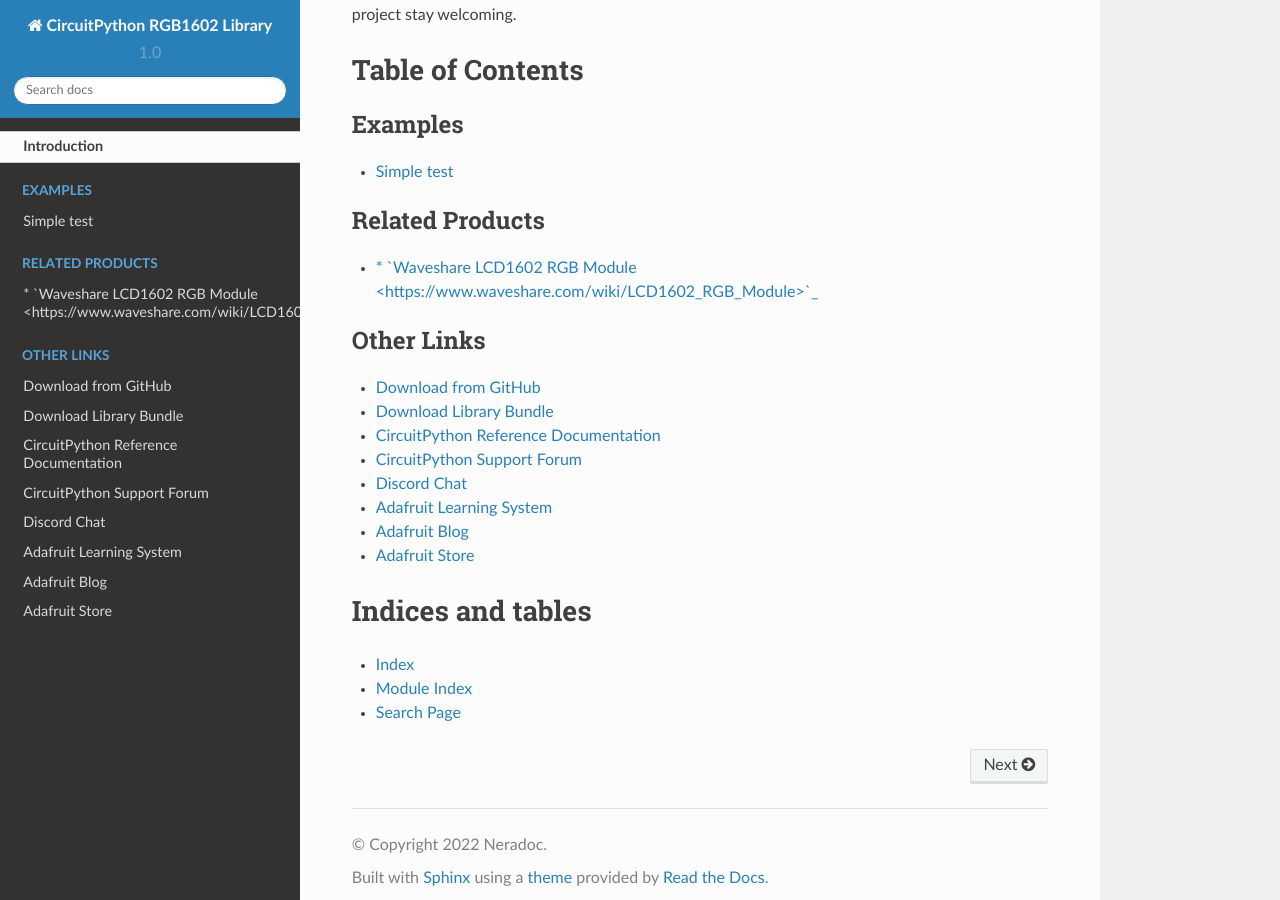
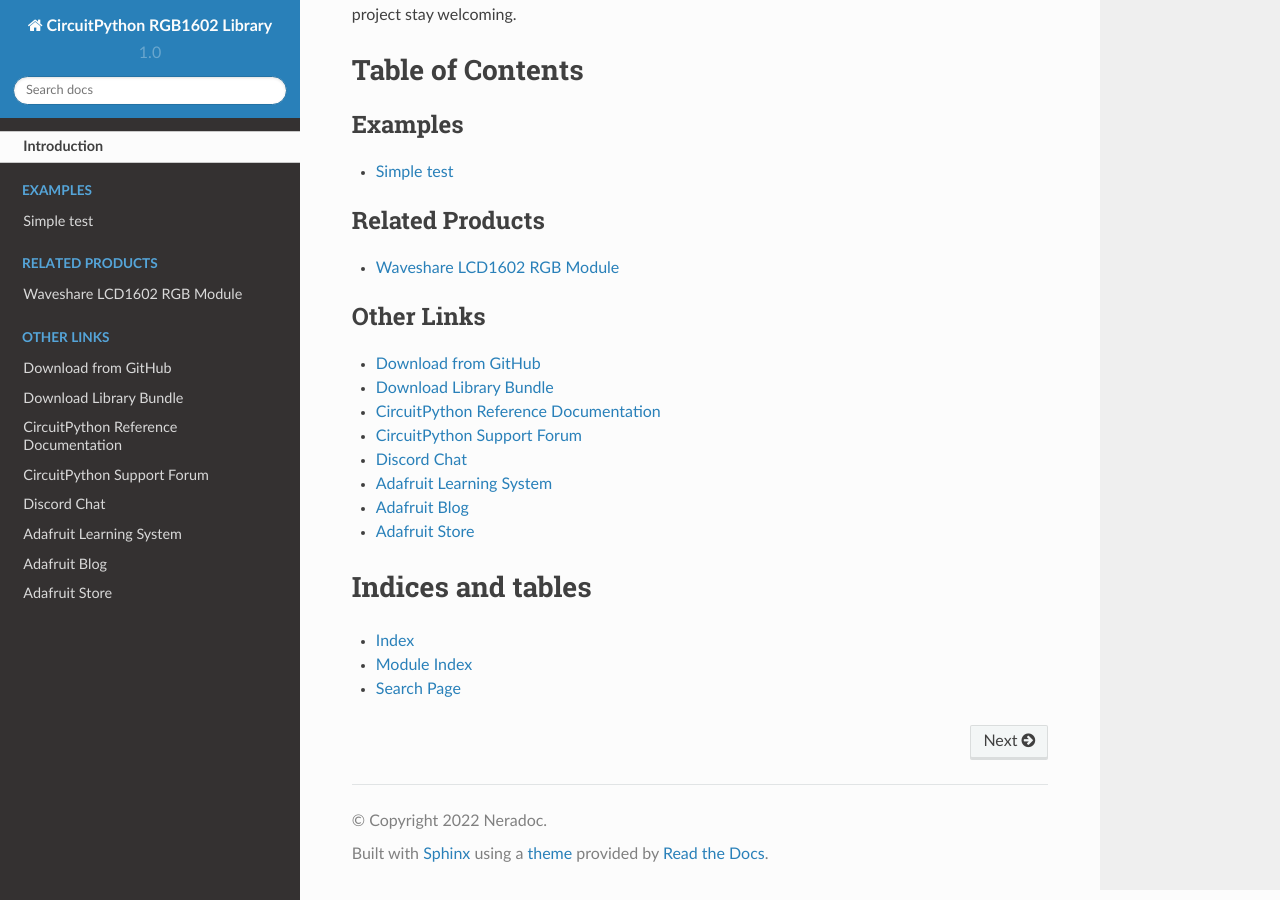
Before and after one commit to Neradoc/Circuitpython_Waveshare_LCD1602, a Sphinx documentation site: the page built from docs/index.rst, in a window 1280 px wide and 900 px high, scrolled down 1801 px. Built offline with Sphinx 7.4.7 and the Read the Docs theme 2.0.0, drawn with Linux system fonts in a browser that asks for light colours.

Commit message:
fix link in documentation

```diff
--- a/docs/index.rst
+++ b/docs/index.rst
@@ -27,7 +27,7 @@ Table of Contents
 .. toctree::
     :caption: Related Products
 
-    * `Waveshare LCD1602 RGB Module <https://www.waveshare.com/wiki/LCD1602_RGB_Module>`_
+    Waveshare LCD1602 RGB Module <https://www.waveshare.com/wiki/LCD1602_RGB_Module>
 
 .. toctree::
     :caption: Other Links
```
